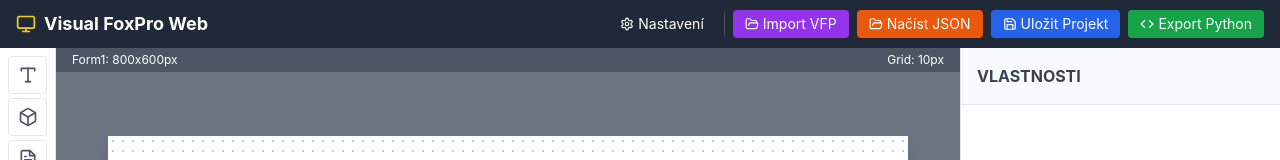
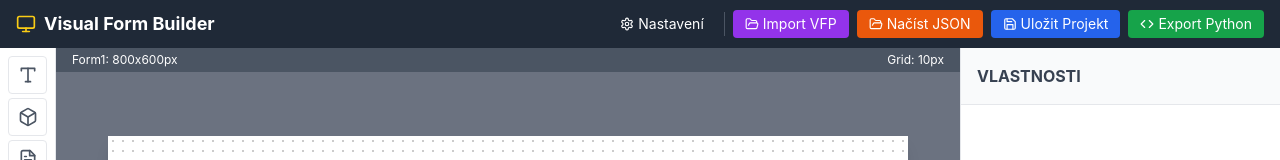
Before and after one commit to fila73/Visual-Form-Builder, a React (Vite) app: page / in a window 1280 px wide. Shown: the top 160 px of the page. Built offline with nearby package versions, Linux system fonts and the light colour scheme.

Commit message:
změna záhlaví

```diff
--- a/src/components/Layout.jsx
+++ b/src/components/Layout.jsx
@@ -1058,7 +1058,7 @@ const Layout = () => {
             <header className="h-12 bg-gray-800 text-white flex items-center justify-between px-4 shrink-0 z-30">
                 <div className="flex items-center space-x-2 font-bold text-lg">
                     <Monitor className="text-yellow-400" size={20} />
-                    <span>Visual FoxPro Web</span>
+                    <span>Visual Form Builder</span>
                 </div>
                 <div className="flex items-center space-x-2">
                     <button
```
